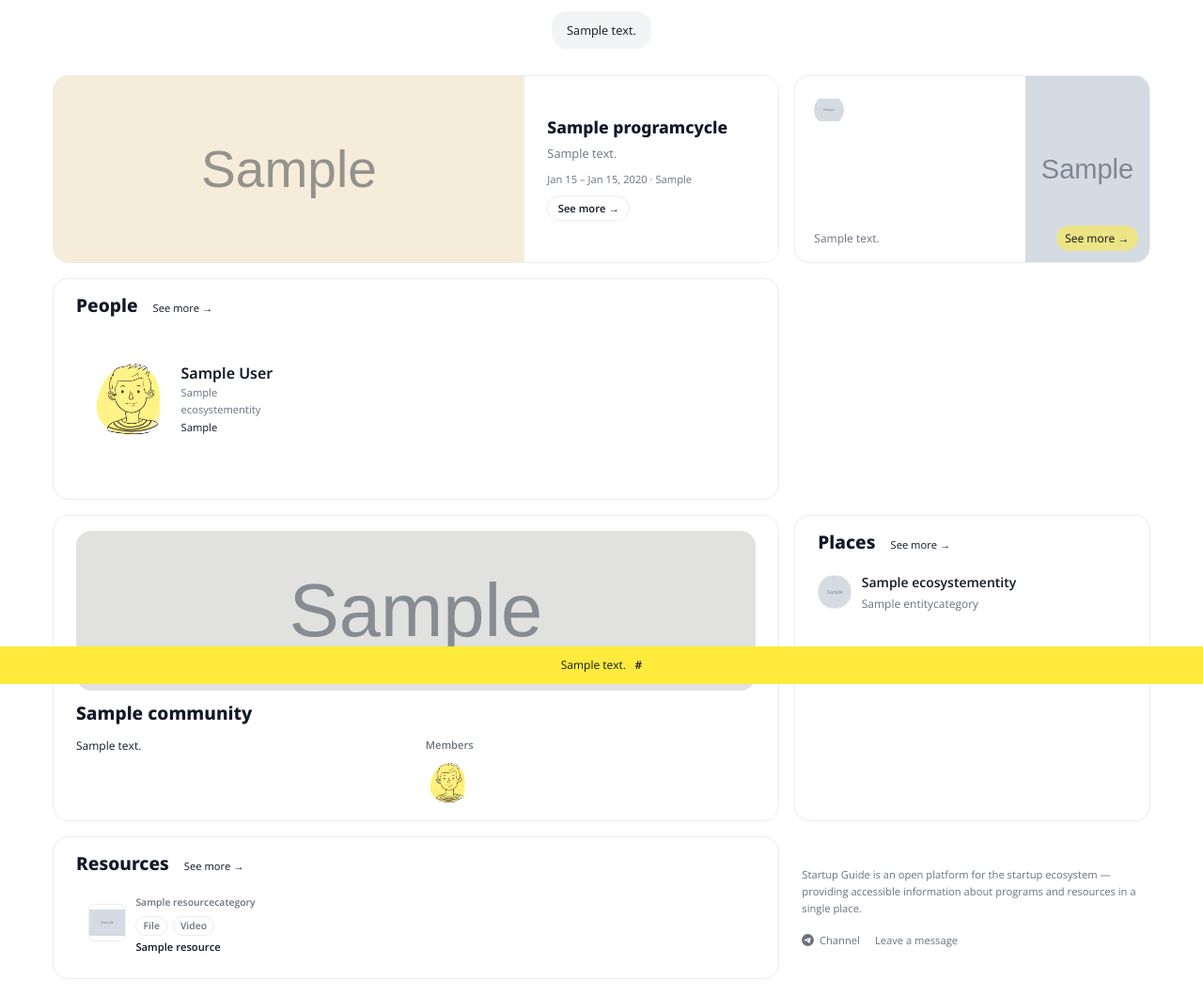
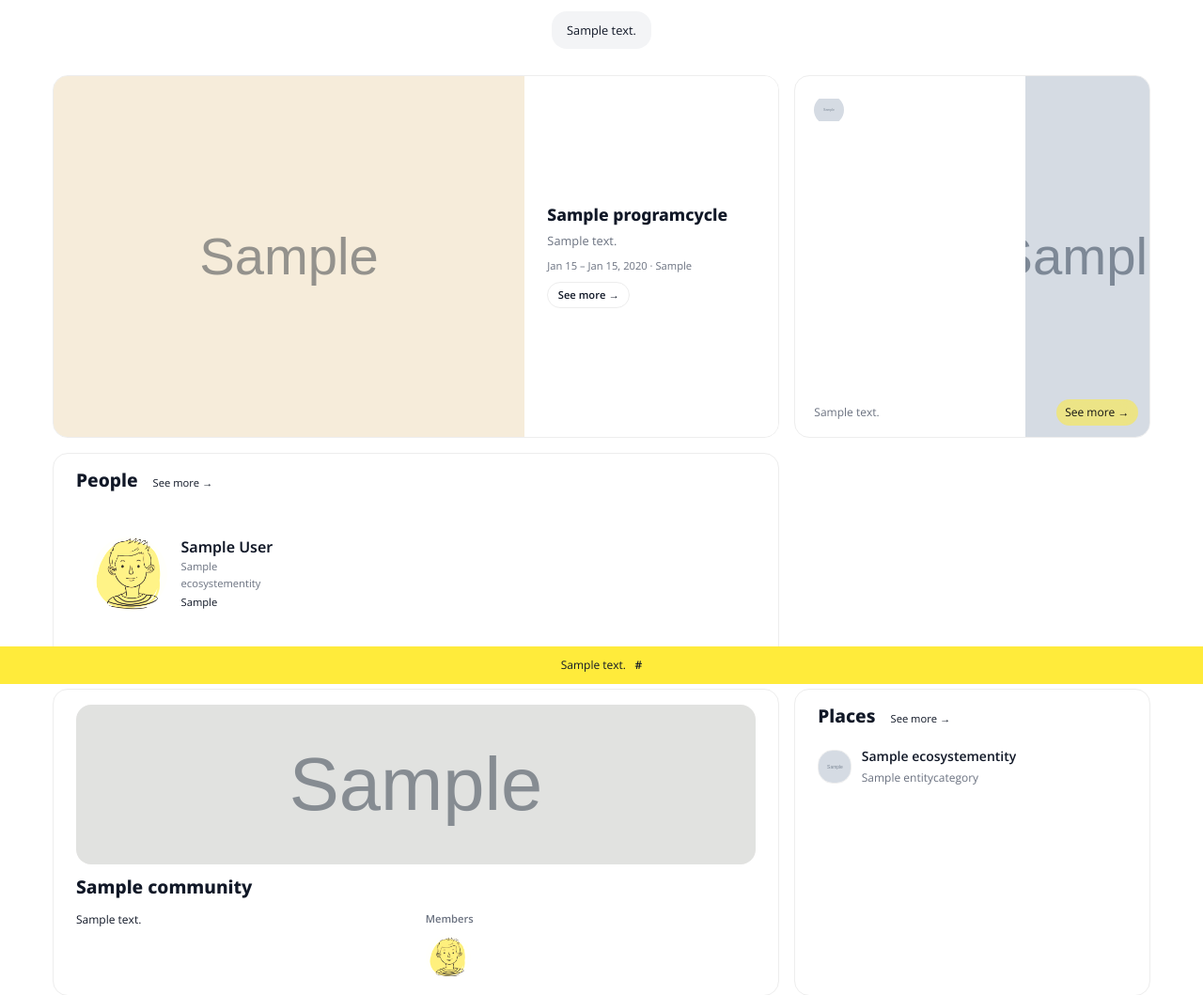
Before and after one commit to bunyodkh/startupguide, a Django app: page /en/ in a window 1280 px wide. Shown: the part 72-1131 px from the top of the page at 94% size. Run offline with Django 5.2, Linux system fonts and the light colour scheme; tables that the repository leaves empty hold one stand-in row (values such as "Sample post"); grey boxes marked "Sample" are stand-in pictures.

Commit message:
fix feat cover image h

```diff
--- a/assets/styles.css
+++ b/assets/styles.css
@@ -2032,7 +2032,8 @@ form.htmx-request .btn-primary { opacity: 0.7; cursor: not-allowed; }
 .featured-block {
     display: grid;
     grid-template-columns: 65% 35%;
-    height: 200px;
+    /* height: 200px; */
+    height: fit-content;
     border-radius: var(--radius-soft);
     overflow: hidden;
     border: 1px solid var(--border-color);
```
